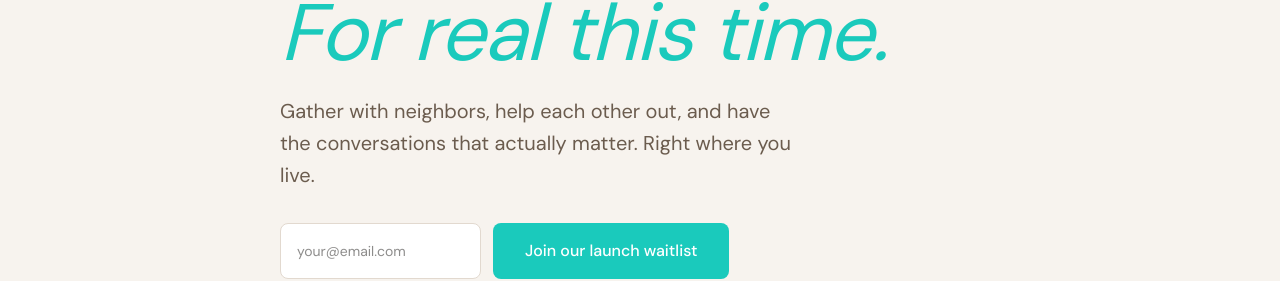
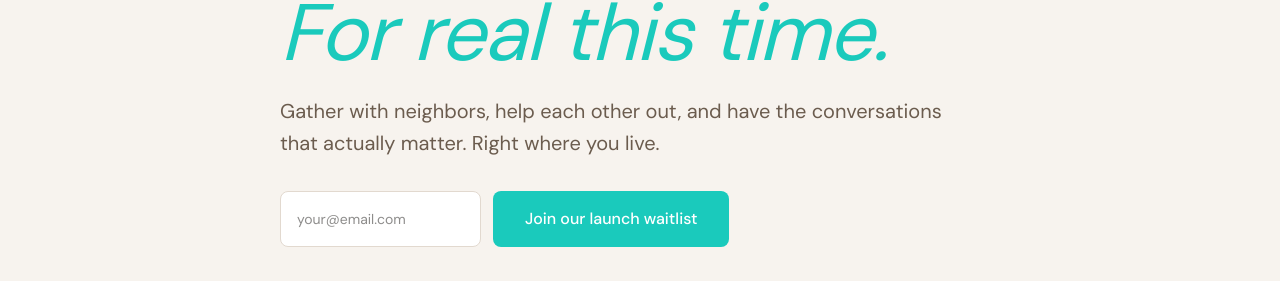
Before and after one commit to gina-design/townn-website, a Next.js app: page / in a window 1280 px wide. Shown: the part 317-598 px from the top of the page. Built offline with nearby package versions, Linux system fonts and the light colour scheme.

Commit message:
design: wider subhead so last word doesn't orphan

```diff
--- a/app/page.tsx
+++ b/app/page.tsx
@@ -165,7 +165,7 @@ export default function Home() {
             </span>
           </h1>
           <p
-            className="text-xl max-w-lg"
+            className="text-xl max-w-2xl"
             style={{ fontFamily: "var(--font-body)", color: "#6B5C4E", lineHeight: 1.6 }}
           >
             Gather with neighbors, help each other out, and have the conversations that actually matter. Right where you live.
```
